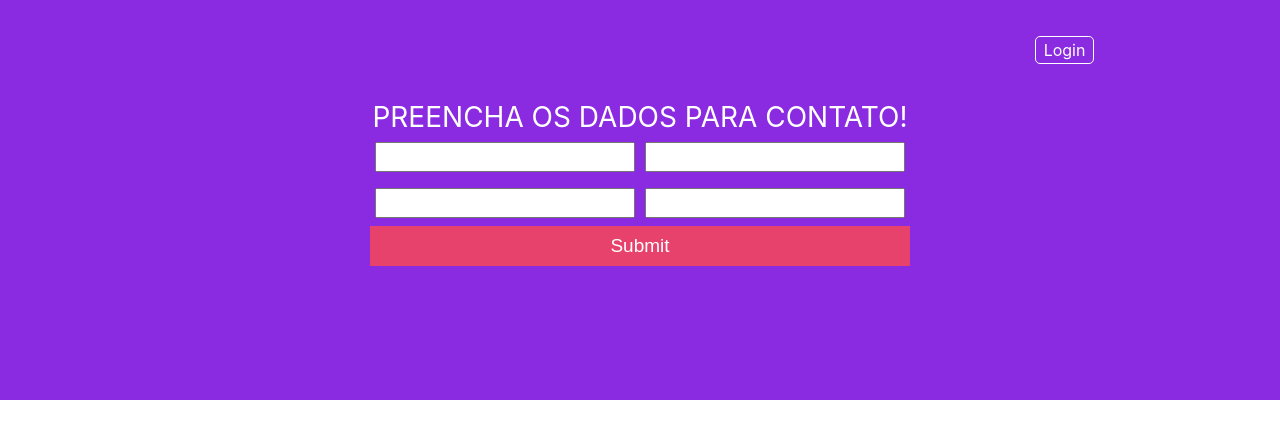
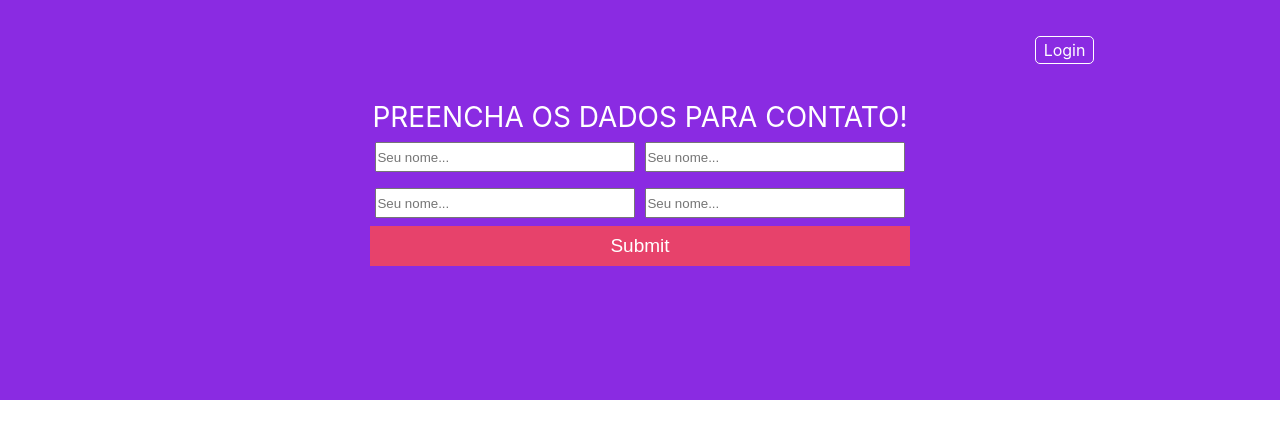
Before and after one commit to ADRIANOANIMUS/landingPage, a React (Create React App) app in the folder projeto/: page / in a window 1280 px wide. Shown: the top 438 px of the page. Built offline with nearby package versions, Linux system fonts and the light colour scheme.

Commit message:
Inclusion to Placeholder

```diff
--- a/projeto/src/App.css
+++ b/projeto/src/App.css
@@ -86,3 +86,11 @@ margin: 8px 10px;
     border: 0;
     font-size: 19px;
     }
+
+
+    @media screen and (max-width: 768px) {
+      .items-form input[type=text]{
+        width: 100%;
+      }
+
+    }
--- a/projeto/src/App.js
+++ b/projeto/src/App.js
@@ -17,10 +17,10 @@ function App() {
             <h2>Preencha os dados para contato!</h2>
             <form>
               <div className="items-form">
-                <input type="text" />
-                <input type="text" />
-                <input type="text" />
-                <input type="text" />
+                <input Placeholder="Seu nome..." type="text" />
+                <input Placeholder="Seu nome..." type="text" />
+                <input Placeholder="Seu nome..." type="text" />
+                <input Placeholder="Seu nome..." type="text" />
                 <input type="submit" />
               </div>
 
```
